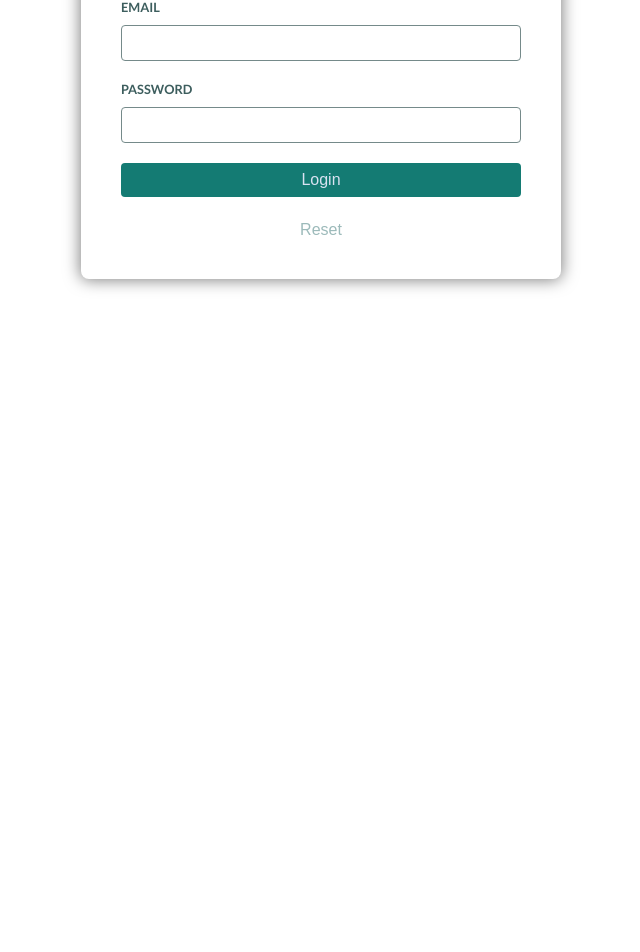
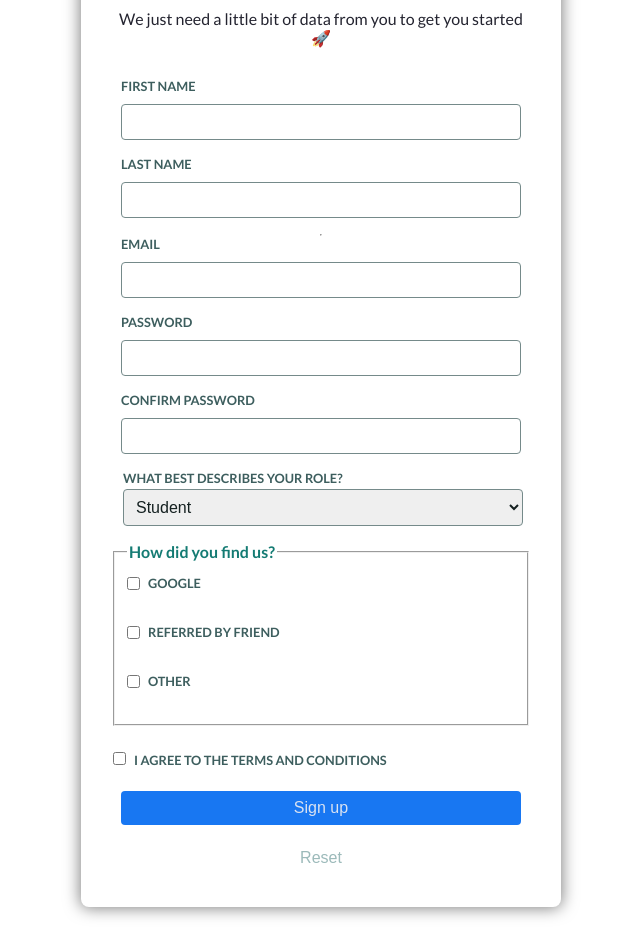
Before and after one commit to Richstar-plus/forms-user-input, a React (Vite) app: page / in a window 1280 px wide. Shown: the part 335-1287 px from the top of the page, without its empty margins (319-959 px from the left). Before the commit the page ends 832 px from the top, so only its background shows below. Built offline with nearby package versions, Linux system fonts and the light colour scheme.

Commit message:
Refactor App component to use Signup instead of StateLogin; enhance Signup form with validation and required fields

```diff
--- a/src/App.jsx
+++ b/src/App.jsx
@@ -1,5 +1,4 @@
 import Header from './components/Header.jsx';
-import StateLogin from './components/StateLogin.jsx';
 import Signup from './components/Signup.jsx';
 
 function App() {
@@ -7,7 +6,7 @@ function App() {
     <>
       <Header />
       <main>
-        <StateLogin />
+        <Signup />
       </main>
     </>
   );
--- a/src/components/Signup.jsx
+++ b/src/components/Signup.jsx
@@ -1,6 +1,9 @@
 import "./Signup.css";
+import { useState } from "react";
 
 export default function Signup() {
+  const [passwordsDontMatch, setPasswordsDontMatch] = useState(false);
+
   function handelSubmit(event) {
     event.preventDefault();
 
@@ -10,8 +13,12 @@ export default function Signup() {
     const data = Object.fromEntries(fd.entries());
     data.acquisitionChannel = acquisitionChannel;
     data.termsAgreed = termsAgreed;
+
+    if (data.password !== data["confirm-password"]) {
+      setPasswordsDontMatch(true);
+      return;
+    }
     console.log(data);
-
   }
   return (
     <form onSubmit={handelSubmit} className="signup-form">
@@ -23,12 +30,12 @@ export default function Signup() {
       <div className="control-row">
         <div className="control">
           <label htmlFor="first-name">First Name</label>
-          <input type="text" id="first-name" name="first-name" />
+          <input type="text" id="first-name" name="first-name" required />
         </div>
 
         <div className="control">
           <label htmlFor="last-name">Last Name</label>
-          <input type="text" id="last-name" name="last-name" />
+          <input type="text" id="last-name" name="last-name" required />
         </div>
       </div>
 
@@ -37,14 +44,20 @@ export default function Signup() {
       <div className="control-row">
         <div className="control">
           <label htmlFor="email">Email</label>
-          <input id="email" type="email" name="email" />
+          <input id="email" type="email" name="email" required />
         </div>
       </div>
 
       <div className="control-row">
         <div className="control">
           <label htmlFor="password">Password</label>
-          <input id="password" type="password" name="password" />
+          <input
+            id="password"
+            type="password"
+            name="password"
+            required
+            minLength={6}
+          />
         </div>
 
         <div className="control">
@@ -53,13 +66,18 @@ export default function Signup() {
             id="confirm-password"
             type="password"
             name="confirm-password"
+            required
+            minLength={6}
           />
+          <div className="control-error">
+            {passwordsDontMatch && <p>Passwords do not match.</p>}
+          </div>
         </div>
       </div>
 
       <div className="control control-select">
         <label htmlFor="phone">What best describes your role?</label>
-        <select id="role" name="role">
+        <select id="role" name="role" required>
           <option value="student">Student</option>
           <option value="teacher">Teacher</option>
           <option value="employee">Employee</option>
@@ -98,8 +116,13 @@ export default function Signup() {
 
       <div className="control">
         <label htmlFor="terms-and-conditions">
-          <input type="checkbox" id="terms-and-conditions" name="terms" />I
-          agree to the terms and conditions
+          <input
+            type="checkbox"
+            id="terms-and-conditions"
+            name="terms"
+            required
+          />
+          I agree to the terms and conditions
         </label>
       </div>
 
```
